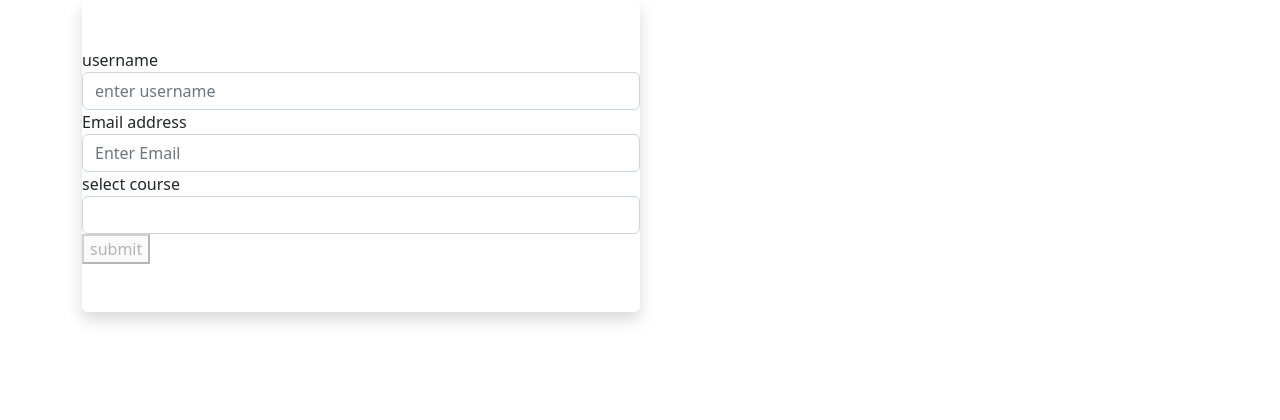
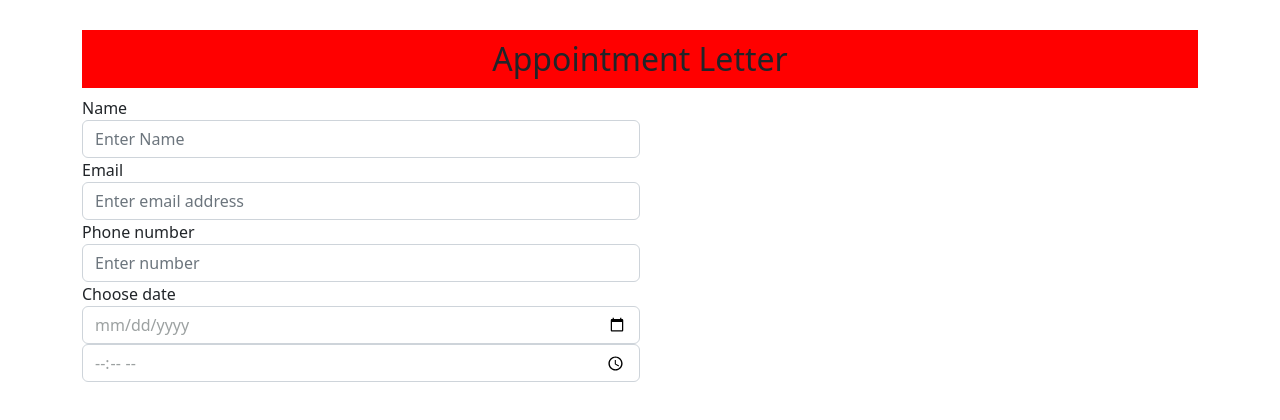
Before and after one commit to akshaypalase/AngularApp, an Angular app: page / in a window 1280 px wide. Shown: the top 420 px of the page. Built offline with nearby package versions, Linux system fonts and the light colour scheme.

Commit message:
updated
updated

```diff
--- a/src/app/app.component.html
+++ b/src/app/app.component.html
@@ -53,5 +53,6 @@
 <!-- <app-child *ngIf="childexist" [data]="username"></app-child>
 <button (click)="changedata()" class="btn-btn-primary">click</button>
 <button (click)="destroy()"  class="btn-btn-danger">destroy</button> -->
-<app-simpletemplateform></app-simpletemplateform>
+<!-- <app-simpletemplateform></app-simpletemplateform> -->
+<app-form></app-form>
 <router-outlet></router-outlet>
--- a/src/app/app.module.ts
+++ b/src/app/app.module.ts
@@ -20,6 +20,7 @@ import { ChildComponent } from './child/child.component';
 import { ChilddemoComponent } from './childdemo/childdemo.component';
 import { AddRemoveComponent } from './add-remove/add-remove.component';
 import { SimpletemplateformComponent } from './simpletemplateform/simpletemplateform.component';
+import { FormComponent } from './form/form.component';
 
 @NgModule({
   declarations: [
@@ -39,7 +40,9 @@ import { SimpletemplateformComponent } from './simpletemplateform/simpletemplate
     ChildComponent,
     ChilddemoComponent,
     AddRemoveComponent,
-    SimpletemplateformComponent
+    SimpletemplateformComponent,
+    FormComponent
+
   ],
   imports: [
     BrowserModule,
--- /dev/null
+++ b/src/app/form/form.component.css
@@ -0,0 +1,10 @@
+h2{
+    margin-top: 30px;
+
+    background-color:red ;
+    padding: 10px;
+}
+
+input{
+    color: rgb(156, 161, 161);
+}
--- /dev/null
+++ b/src/app/form/form.component.html
@@ -0,0 +1,30 @@
+<div class="container">
+
+    <div class="row-justify-content-center">
+        <h2 class="text-center">Appointment Letter</h2>
+       <div class="col-md-6" col-md-6 text-left rounded shadow py-5>
+    <div class="form-group">
+        <label for="name">Name</label>
+        <input class="form-control" type="text" id="name" placeholder="Enter Name">
+    </div>
+    <div class="form-group">
+        <label for="Email">Email</label>
+        <input type="email" class="form-control" id="email" placeholder="Enter email address">
+    </div>
+    <div class="form-group">
+        <label for="Phone number">Phone number</label>
+        <input type="number" class="form-control" id="Phone number" placeholder="Enter number" >
+    </div>
+       <div class="form-group">
+        <label for="Choose date">Choose date</label>
+        <input type="date" class="form-control" value="" >
+        <input type="time" class="form-control">
+       </div>
+
+
+
+
+
+</div>
+    </div>
+</div>
--- /dev/null
+++ b/src/app/form/form.component.ts
@@ -0,0 +1,15 @@
+import { Component, OnInit } from '@angular/core';
+
+@Component({
+  selector: 'app-form',
+  templateUrl: './form.component.html',
+  styleUrls: ['./form.component.css']
+})
+export class FormComponent implements OnInit {
+
+  constructor() { }
+
+  ngOnInit() {
+  }
+
+}
```
